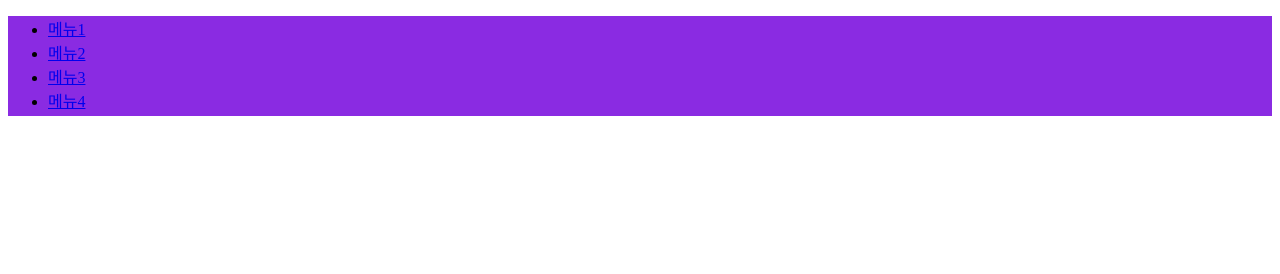
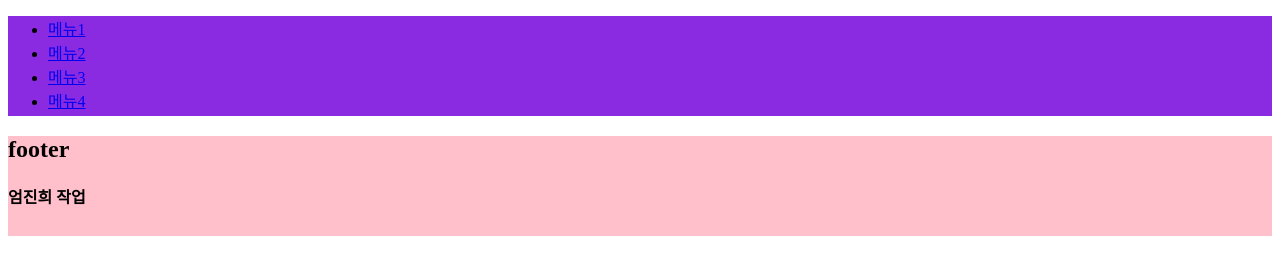
Before and after one commit to hee128/11.20-2, a plain HTML site: page index.html in a window 1280 px wide. Drawn offline with Linux system fonts and the light colour scheme.

Commit message:
엄진희작업

```diff
--- a/index.html
+++ b/index.html
@@ -8,6 +8,10 @@
         header {height: 100px;
             background-color: blueviolet;
         }
+
+        footer {height: 100px;
+               background-color: pink;
+               }
     </style>
 </head>
 <body>
@@ -25,6 +29,9 @@
     <main></main>
 
     <!-- 진희씨 -->
-    <footer></footer>
+    <footer>
+         <h2>footer</h2>
+         <h4>엄진희 작업</h4>
+    </footer>
 </body>
 </html>
```
